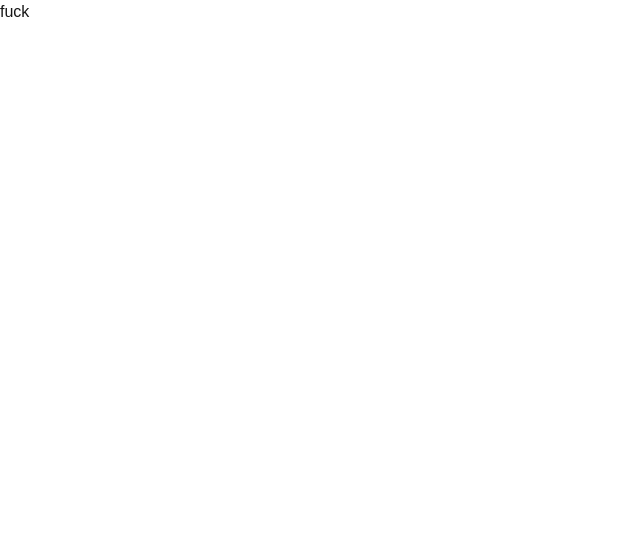
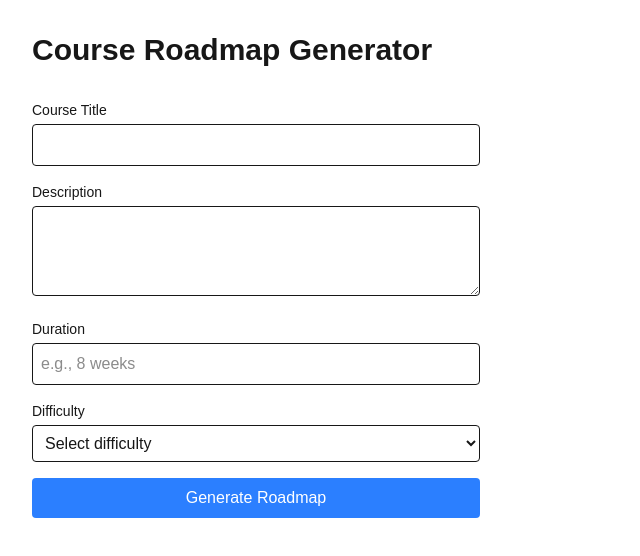
Before and after one commit to opx0/ai-tutor, a Next.js app: page / in a window 1280 px wide. Shown: the top 556 px of the page, without its empty margins (0-640 px from the left). Built offline with nearby package versions, Linux system fonts and the light colour scheme.

Commit message:
update...

```diff
--- a/app/api/generate-roadmap/route.ts
+++ b/app/api/generate-roadmap/route.ts
@@ -1,8 +1,10 @@
 import { NextResponse } from "next/server";
 import { GoogleGenerativeAI } from "@google/generative-ai";
-import { PrismaClient } from "@prisma/client";
+import { PrismaClient, Prisma } from "@prisma/client";
 
-const prisma = new PrismaClient();
+const prisma = new PrismaClient({
+  log: ["query", "info", "warn", "error"],
+});
 const genAI = new GoogleGenerativeAI(process.env.GOOGLE_AI_API_KEY || "");
 
 const prompt = `Generate a detailed course roadmap for the following course:
@@ -42,21 +44,51 @@ Make sure to:
 4. Ensure the content is comprehensive and well-structured`;
 
 export async function POST(request: Request) {
+  console.log("🚀 Starting roadmap generation...");
+
   try {
     const body = await request.json();
     const { title, description, duration, difficulty } = body;
 
+    console.log("📝 Request data:", {
+      title,
+      description,
+      duration,
+      difficulty,
+    });
+
+    // Test database connection first
+    try {
+      console.log("🔍 Testing database connection...");
+      await prisma.$connect();
+      console.log("✅ Database connection successful");
+    } catch (dbError) {
+      console.error("❌ Database connection failed:", dbError);
+      return NextResponse.json(
+        { error: "Database connection failed", details: dbError },
+        { status: 500 }
+      );
+    }
+
     // Create the course first
-    const course = await prisma.course.create({
+    console.log("📚 Creating new course...");
+    const course = await prisma.course
+      .create({
         data: {
           title,
           description,
           duration,
           difficulty,
         },
+      })
+      .catch((error: Prisma.PrismaClientKnownRequestError | Error) => {
+        console.error("❌ Failed to create course:", error);
+        throw error;
       });
+    console.log("✅ Course created:", course.id);
 
     // Generate the roadmap using Gemini
+    console.log("🤖 Generating roadmap with Gemini...");
     const model = genAI.getGenerativeModel({ model: "gemini-pro" });
     const filledPrompt = prompt
       .replace("{title}", title)
@@ -66,43 +98,80 @@ export async function POST(request: Request) {
 
     const result = await model.generateContent(filledPrompt);
     const response = await result.response;
-    const roadmap = JSON.parse(response.text());
+    console.log("✅ Gemini response received");
+
+    let roadmap;
+    try {
+      roadmap = JSON.parse(response.text());
+      console.log("✅ Successfully parsed Gemini response");
+    } catch (parseError) {
+      console.error("❌ Failed to parse Gemini response:", parseError);
+      console.log("Raw response:", response.text());
+      throw new Error("Invalid response format from AI");
+    }
 
     // Store the generated roadmap in the database
+    console.log("📝 Creating modules and topics...");
     for (const moduleData of roadmap.modules) {
-      const module = await prisma.module.create({
+      console.log(`Creating module: ${moduleData.title}`);
+      const module = await prisma.module
+        .create({
           data: {
             title: moduleData.title,
             description: moduleData.description,
             order: moduleData.order,
             courseId: course.id,
           },
+        })
+        .catch((error: Prisma.PrismaClientKnownRequestError | Error) => {
+          console.error("❌ Failed to create module:", error);
+          throw error;
         });
 
       for (const topicData of moduleData.topics) {
-        const topic = await prisma.topic.create({
+        console.log(`Creating topic: ${topicData.title}`);
+        const topic = await prisma.topic
+          .create({
             data: {
               title: topicData.title,
               description: topicData.description,
               order: topicData.order,
               moduleId: module.id,
             },
+          })
+          .catch((error: Prisma.PrismaClientKnownRequestError | Error) => {
+            console.error("❌ Failed to create topic:", error);
+            throw error;
           });
 
         for (const objectiveData of topicData.objectives) {
-          await prisma.learningObjective.create({
+          console.log(
+            `Creating objective: ${objectiveData.description.substring(
+              0,
+              50
+            )}...`
+          );
+          await prisma.learningObjective
+            .create({
               data: {
                 description: objectiveData.description,
                 order: objectiveData.order,
                 topicId: topic.id,
               },
+            })
+            .catch((error: Prisma.PrismaClientKnownRequestError | Error) => {
+              console.error("❌ Failed to create learning objective:", error);
+              throw error;
             });
         }
       }
     }
+    console.log("✅ All modules, topics, and objectives created");
 
     // Fetch the complete course with all relations
-    const completeCourse = await prisma.course.findUnique({
+    console.log("🔍 Fetching complete course data...");
+    const completeCourse = await prisma.course
+      .findUnique({
         where: { id: course.id },
         include: {
           modules: {
@@ -115,14 +184,26 @@ export async function POST(request: Request) {
             },
           },
         },
+      })
+      .catch((error: Prisma.PrismaClientKnownRequestError | Error) => {
+        console.error("❌ Failed to fetch complete course:", error);
+        throw error;
       });
+    console.log("✅ Complete course data fetched");
 
     return NextResponse.json(completeCourse);
   } catch (error) {
-    console.error("Error generating roadmap:", error);
+    console.error("❌ Error in roadmap generation:", error);
     return NextResponse.json(
-      { error: "Failed to generate roadmap" },
+      {
+        error: "Failed to generate roadmap",
+        details: error instanceof Error ? error.message : "Unknown error",
+      },
       { status: 500 }
     );
+  } finally {
+    // Always disconnect from the database
+    await prisma.$disconnect();
+    console.log("👋 Database disconnected");
   }
 }
--- a/app/page.tsx
+++ b/app/page.tsx
@@ -1,10 +1,160 @@
-import Image from "next/image";
+"use client";
+
+import { useState } from "react";
 
 export default function Home() {
+  const [formData, setFormData] = useState({
+    title: "",
+    description: "",
+    duration: "",
+    difficulty: "",
+  });
+  const [loading, setLoading] = useState(false);
+  const [error, setError] = useState("");
+  const [course, setCourse] = useState<any>(null);
+
+  const handleSubmit = async (e: React.FormEvent) => {
+    e.preventDefault();
+    setLoading(true);
+    setError("");
+    setCourse(null);
+
+    try {
+      const response = await fetch("/api/generate-roadmap", {
+        method: "POST",
+        headers: {
+          "Content-Type": "application/json",
+        },
+        body: JSON.stringify(formData),
+      });
+
+      if (!response.ok) {
+        throw new Error("Failed to generate roadmap");
+      }
+
+      const data = await response.json();
+      setCourse(data);
+    } catch (err) {
+      setError(err instanceof Error ? err.message : "An error occurred");
+    } finally {
+      setLoading(false);
+    }
+  };
+
   return (
-    <div>
-      fuck
-      <div></div>
-    </div>
+    <main className="min-h-screen p-8">
+      <h1 className="text-3xl font-bold mb-8">Course Roadmap Generator</h1>
+
+      <form onSubmit={handleSubmit} className="max-w-md space-y-4 mb-8">
+        <div>
+          <label className="block text-sm font-medium mb-1">Course Title</label>
+          <input
+            type="text"
+            value={formData.title}
+            onChange={(e) =>
+              setFormData({ ...formData, title: e.target.value })
+            }
+            className="w-full p-2 border rounded"
+            required
+          />
+        </div>
+
+        <div>
+          <label className="block text-sm font-medium mb-1">Description</label>
+          <textarea
+            value={formData.description}
+            onChange={(e) =>
+              setFormData({ ...formData, description: e.target.value })
+            }
+            className="w-full p-2 border rounded"
+            rows={3}
+            required
+          />
+        </div>
+
+        <div>
+          <label className="block text-sm font-medium mb-1">Duration</label>
+          <input
+            type="text"
+            value={formData.duration}
+            onChange={(e) =>
+              setFormData({ ...formData, duration: e.target.value })
+            }
+            className="w-full p-2 border rounded"
+            placeholder="e.g., 8 weeks"
+            required
+          />
+        </div>
+
+        <div>
+          <label className="block text-sm font-medium mb-1">Difficulty</label>
+          <select
+            value={formData.difficulty}
+            onChange={(e) =>
+              setFormData({ ...formData, difficulty: e.target.value })
+            }
+            className="w-full p-2 border rounded"
+            required
+          >
+            <option value="">Select difficulty</option>
+            <option value="Beginner">Beginner</option>
+            <option value="Intermediate">Intermediate</option>
+            <option value="Advanced">Advanced</option>
+          </select>
+        </div>
+
+        <button
+          type="submit"
+          disabled={loading}
+          className="w-full bg-blue-500 text-white p-2 rounded hover:bg-blue-600 disabled:bg-blue-300"
+        >
+          {loading ? "Generating..." : "Generate Roadmap"}
+        </button>
+      </form>
+
+      {error && (
+        <div className="bg-red-100 border border-red-400 text-red-700 px-4 py-3 rounded mb-4">
+          {error}
+        </div>
+      )}
+
+      {course && (
+        <div className="space-y-6">
+          <h2 className="text-2xl font-bold">{course.title}</h2>
+          <p className="text-gray-600">{course.description}</p>
+          <div className="text-sm text-gray-500">
+            Duration: {course.duration} | Difficulty: {course.difficulty}
+          </div>
+
+          <div className="space-y-6">
+            {course.modules.map((module: any) => (
+              <div key={module.id} className="border rounded p-4">
+                <h3 className="text-xl font-semibold mb-2">{module.title}</h3>
+                <p className="text-gray-600 mb-4">{module.description}</p>
+
+                <div className="space-y-4">
+                  {module.topics.map((topic: any) => (
+                    <div key={topic.id} className="ml-4 border-l-2 pl-4">
+                      <h4 className="text-lg font-medium mb-2">
+                        {topic.title}
+                      </h4>
+                      <p className="text-gray-600 mb-2">{topic.description}</p>
+
+                      <ul className="list-disc list-inside space-y-1">
+                        {topic.objectives.map((objective: any) => (
+                          <li key={objective.id} className="text-gray-700">
+                            {objective.description}
+                          </li>
+                        ))}
+                      </ul>
+                    </div>
+                  ))}
+                </div>
+              </div>
+            ))}
+          </div>
+        </div>
+      )}
+    </main>
   );
 }
```
Also changed, not shown: 1 other file (tests, documents, lock files or other folders). Lines whose indentation alone changed are shown as unchanged.
